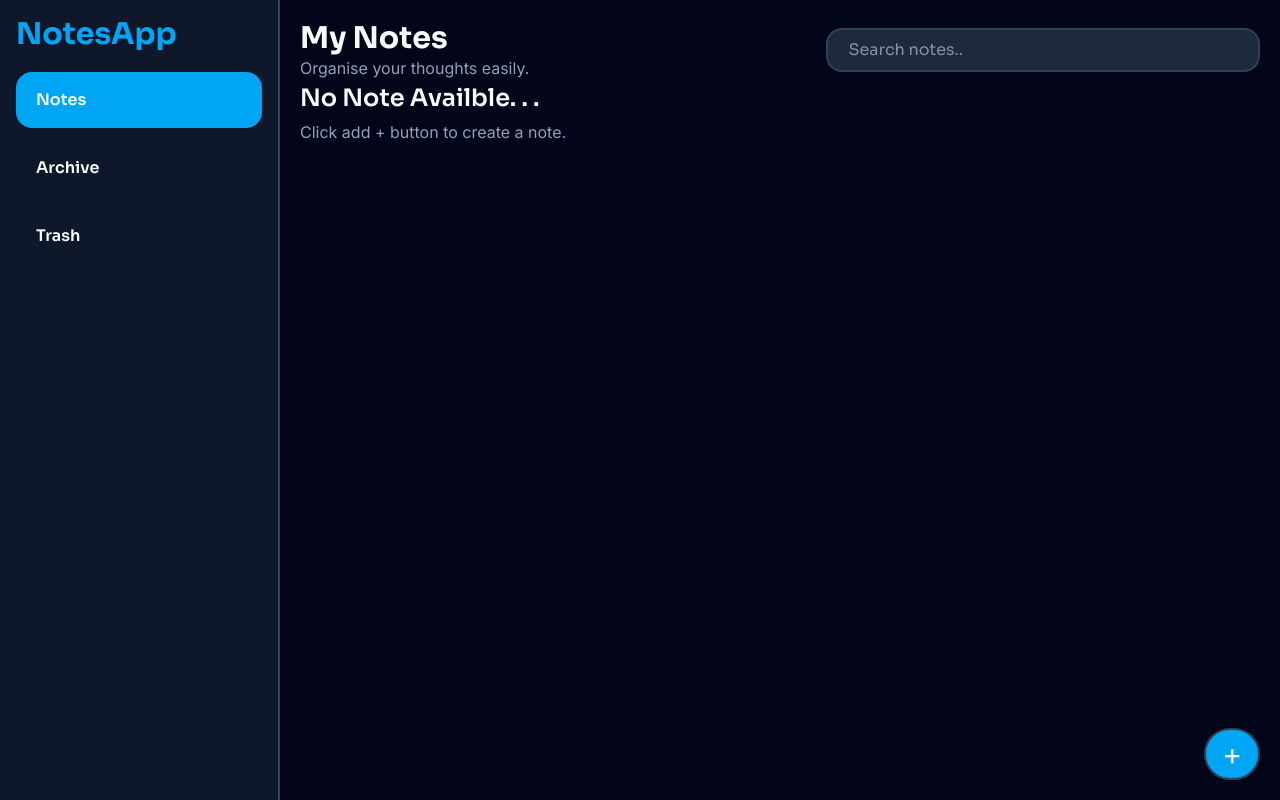
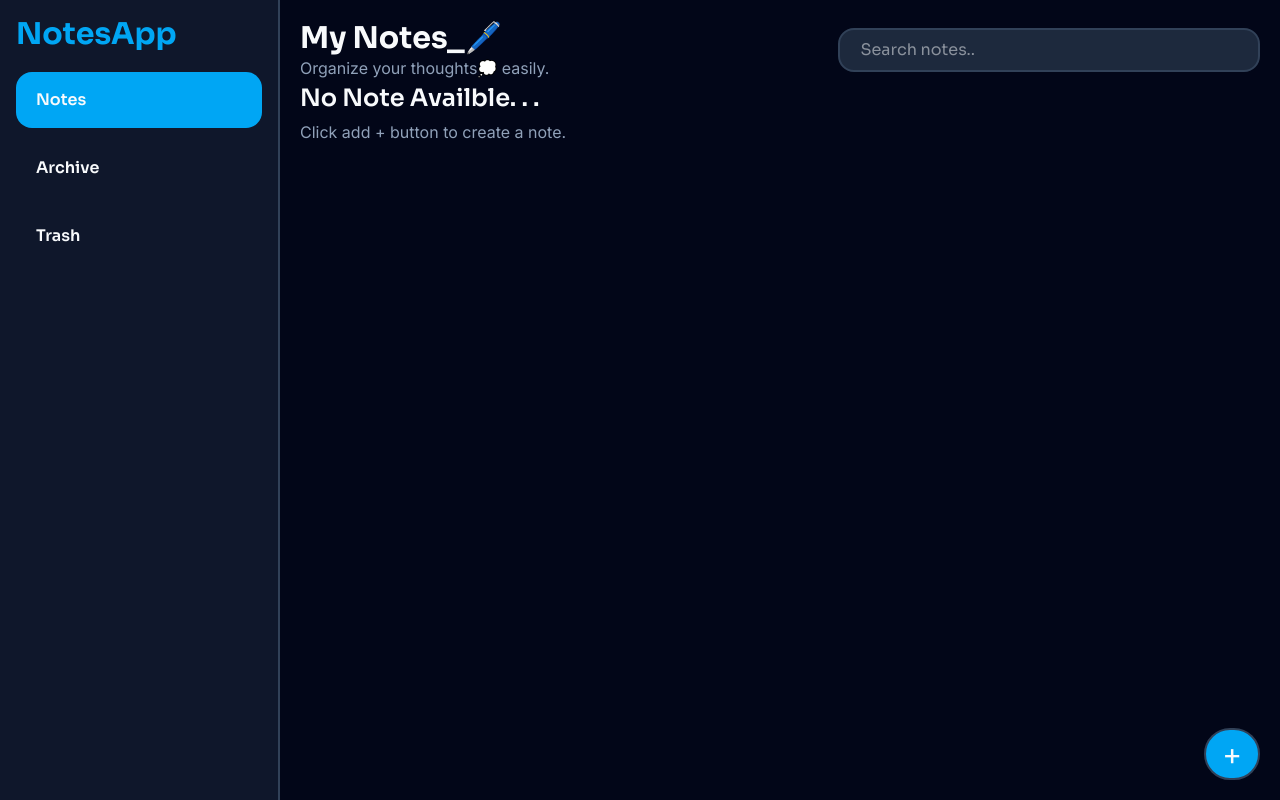
Before and after one commit to Rkthak/NotesApp, a React (Vite) app: page / in a window 1280 px wide. Built offline with nearby package versions, Linux system fonts and the light colour scheme.

Commit message:
Page Header in a component

```diff
--- /dev/null
+++ b/src/Components/HeaderMessage.jsx
@@ -0,0 +1,12 @@
+const HeaderMessage = ({ mainMessage, secondryMessage }) => {
+  return (
+    <div>
+      <h2 className="text-3xl text-slate-50 font-['sora'] font-bold">
+        {mainMessage}
+      </h2>
+      <p className="text-slate-400 font-['inter']">{secondryMessage}</p>
+    </div>
+  );
+};
+
+export default HeaderMessage;
--- a/src/Components/NotesCard.jsx
+++ b/src/Components/NotesCard.jsx
@@ -29,7 +29,8 @@ const NotesCard = () => {
 
   return (
     <>
-      {notes.filter((note) => !note.isArchived).length == 0 ? (
+      {notes.filter((note) => !note.isArchived && !note.isTrashed).length ==
+      0 ? (
         <div className="w-full">
           <h3 className="font-['sora'] text-slate-50 font-semibold text-2xl capitalize">
             {" "}
--- a/src/Pages/Archive.jsx
+++ b/src/Pages/Archive.jsx
@@ -1,5 +1,6 @@
 import { useContext } from "react";
 import { NotesContext } from "../Store/NotesContext";
+import HeaderMessage from "../Components/HeaderMessage";
 
 const Archive = () => {
   const { notes, setNotes } = useContext(NotesContext);
@@ -16,9 +17,9 @@ const Archive = () => {
 
   return (
     <div className="p-5 h-screen grid grid-rows-[auto_auto_1fr] lg:gap-0.5 gap-4 lg:pb-1 pb-18">
-      <h2 className="text-slate-50 font-['sora'] text-3xl font-semibold">
-        Archive
-      </h2>
+      {/* HeaderMessage Comp */}
+      <HeaderMessage mainMessage={"Archive 📦"} />
+
       <div className="scrollbar-none overflow-y-auto min-h-0 grid md:grid-cols-2  gap-4">
         {notes.filter((note) => note.isArchived).length == 0 ? (
           <div className="w-full">
--- a/src/Pages/Dashboard.jsx
+++ b/src/Pages/Dashboard.jsx
@@ -2,6 +2,7 @@ import { useState } from "react";
 import CreateNoteBtn from "../Components/CreateNoteBtn";
 import CreateNoteForm from "../Components/CreateNoteForm";
 import NotesCard from "../Components/NotesCard";
+import HeaderMessage from "../Components/HeaderMessage";
 
 const Dashboard = () => {
   const [showForm, setShowForm] = useState(false);
@@ -17,14 +18,11 @@ const Dashboard = () => {
     <>
       <div className="p-5 h-screen grid grid-rows-[auto_auto_1fr] lg:gap-0.5 gap-4 lg:pb-1 pb-18">
         <div className="flex flex-wrap flex-col lg:flex-row gap-2">
-          <div>
-            <h2 className="text-3xl text-slate-50 font-['sora'] font-bold">
-              My Notes
-            </h2>
-            <p className="text-slate-400 font-['inter']">
-              Organise your thoughts easily.
-            </p>
-          </div>
+          {/* HeaderMessage Comp */}
+          <HeaderMessage
+            mainMessage={"My Notes_🖊️"}
+            secondryMessage={"Organize your thoughts💭 easily."}
+          />
 
           <div className="flex-1 flex items-center justify-end">
             <input
--- a/src/Pages/Trash.jsx
+++ b/src/Pages/Trash.jsx
@@ -1,5 +1,6 @@
 import { useContext } from "react";
 import { NotesContext } from "../Store/NotesContext";
+import HeaderMessage from "../Components/HeaderMessage";
 
 const Archive = () => {
   const { notes, setNotes } = useContext(NotesContext);
@@ -23,9 +24,7 @@ const Archive = () => {
 
   return (
     <div className="p-5 h-screen grid grid-rows-[auto_auto_1fr] lg:gap-0.5 gap-4 lg:pb-1 pb-18">
-      <h2 className="text-slate-50 font-['sora'] text-3xl font-semibold">
-        Trash
-      </h2>
+      <HeaderMessage mainMessage={"Trash 🗑️"} />
       <div className="scrollbar-none overflow-y-auto min-h-0 grid md:grid-cols-2  gap-4">
         {notes.filter((note) => note.isTrashed).length == 0 ? (
           <div className="w-full">
```
